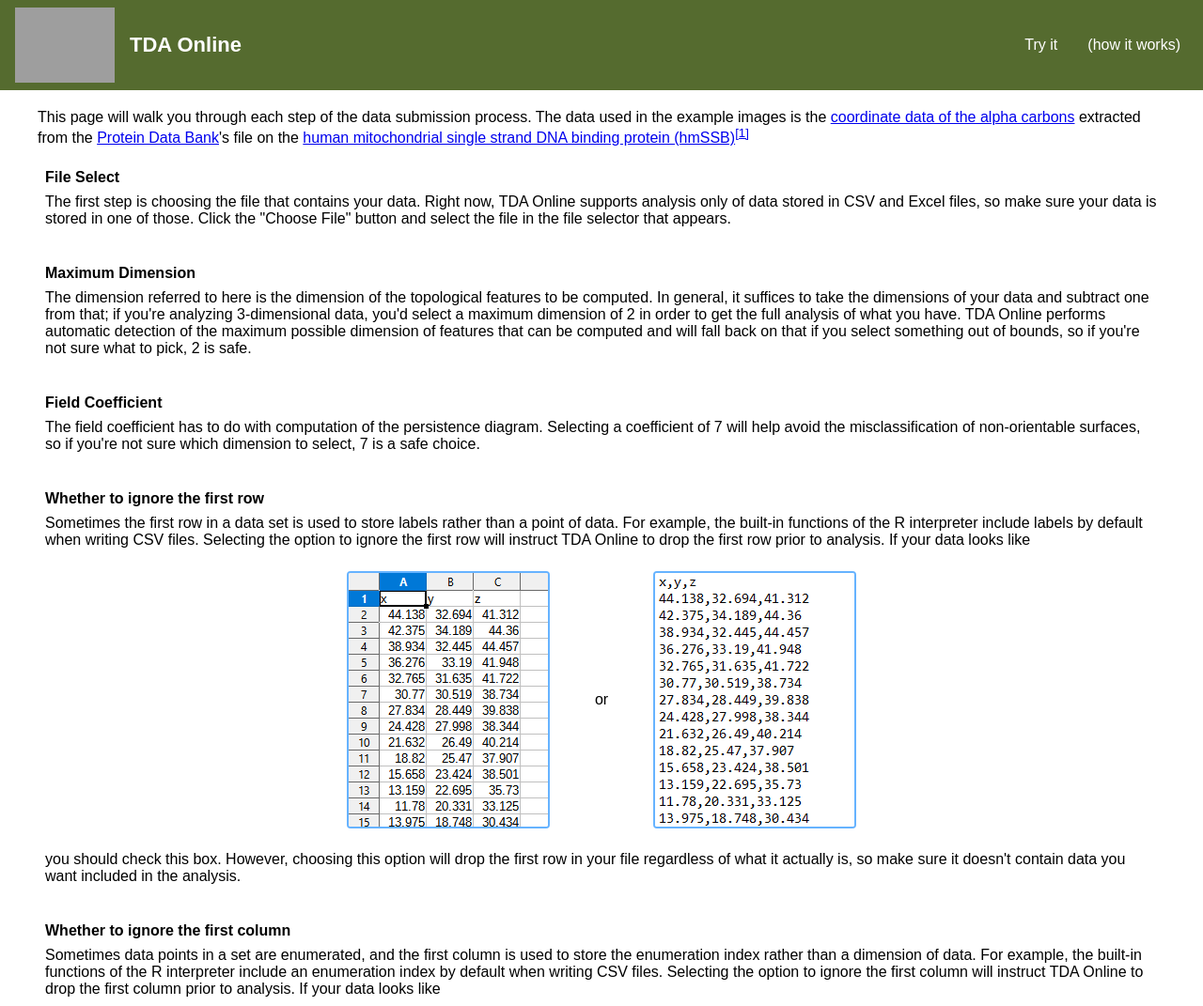
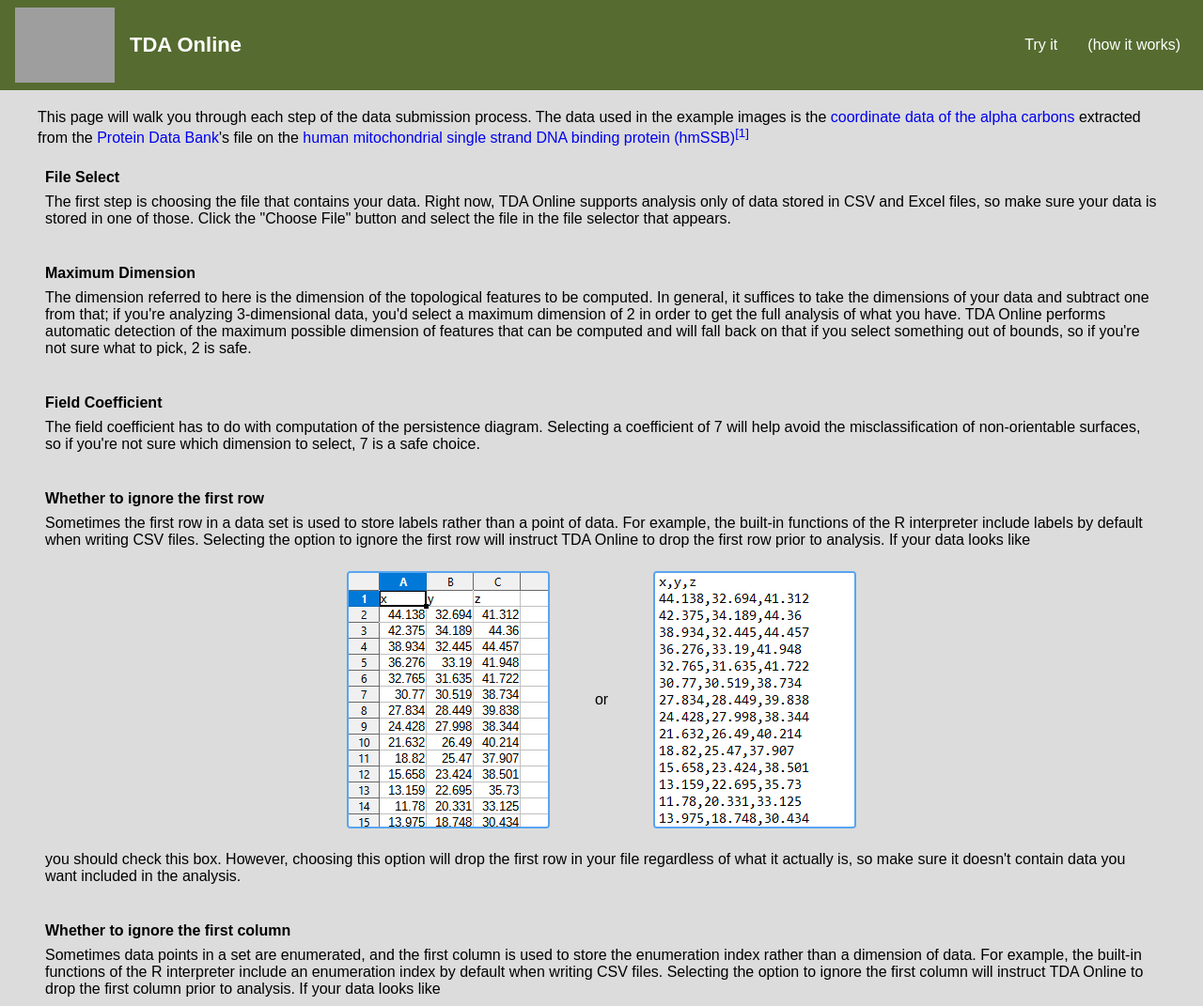
Before and after one commit to Combinatronix-Labs/tdaonline, a Python web app: template flask/templates/instructions.html in a window 1280 px wide. Shown: the top 1071 px of the page at 94% size. Run offline with Jinja, Linux system fonts and the light colour scheme; the template is opened without the code that fills it, so the values that code supplies are empty; grey boxes are pictures that could not be loaded.

Commit message:
Adding scrollbar styles

```diff
--- a/flask/static/css/main.css
+++ b/flask/static/css/main.css
@@ -1,20 +1,62 @@
+:root {
+  --header-background-color: darkolivegreen;
+  --scrollbar-handle-color: var(--header-background-color);
+  --scrollbar-handle-hover-color: var(--header-background-color);
+  --main-background-color: gainsboro;
+  --img-border-color: var(var(--header-background-color));
+  --table-header-bg-color: var(--header-background-color);
+  --footer-background-color: #0f0f0f;
+  --link_text_color_light: white;
+}
+
 * {
+  box-sizing: border-box;
   padding: 0;
   margin: 0;
-  box-sizing: border-box;
 }
 
 body {
   position: absolute;
   width: 100%;
   height: 100%;
+  font-family: "Poppins", sans-serif;
   color: white;
-  font-family: "Poppins", sans-serif;
-  --header-background-color: darkolivegreen;
-  --main-background-color: gainsboro;
-  --footer-background-color: #0f0f0f;
-  --link_text_color_light: white;
-  --link_text_color_dark: ;
+  background: var(--main-background-color);
+}
+
+a {
+  text-decoration: none;
+}
+
+ul {
+  list-style: none;
+}
+
+.active {
+  display: none;
+}
+
+/* width */
+::-webkit-scrollbar {
+  /* margin-top: 100px; */
+  width: 10px;
+}
+
+/* Track */
+::-webkit-scrollbar-track {
+  box-shadow: inset 0 0 5px grey;
+  border-radius: 5px;
+}
+
+/* Handle */
+::-webkit-scrollbar-thumb {
+  background: var(--scrollbar-handle-color);
+  border-radius: 5px;
+}
+
+/* Handle on hover */
+::-webkit-scrollbar-thumb:hover {
+  background: var(--scrollbar-handle-hover-color);
 }
 
 /* Header */
@@ -28,6 +70,7 @@ body {
   z-index: 1000;
   background-color: var(--header-background-color);
   text-decoration: none;
+  overflow: hidden;
 }
 
 /* Header: Hamburger */
@@ -230,11 +273,13 @@ nav a:hover,
 
 /* Main Content */
 main {
+  /* height: 100%; */
   padding: 0px 1rem;
 }
 .MainContent {
   width: 100%;
   padding: 100px 0px 0px 0px;
+  /* height: 100%; */
 }
 .MainContent img {
   border: 2px solid rgba(0, 128, 255, 0.6);
@@ -252,6 +297,7 @@ main {
   color: black;
 }
 .MainInstructionsPage section {
+  width: 100%;
   display: flex;
   justify-content: center;
   flex-direction: column;
@@ -264,14 +310,14 @@ main {
   font-weight: 600;
   margin: 0.5rem 0px;
 }
-.MainContent .ImageRow {
+.MainInstructionsPage .ImageRow {
   display: flex;
   flex-direction: row;
   justify-content: center;
   padding: 16px 0px;
   margin: 0.5rem 0px;
 }
-.MainContent .ImageRow p {
+.MainInstructionsPage .ImageRow p {
   margin: auto 3rem;
 }
 
```
